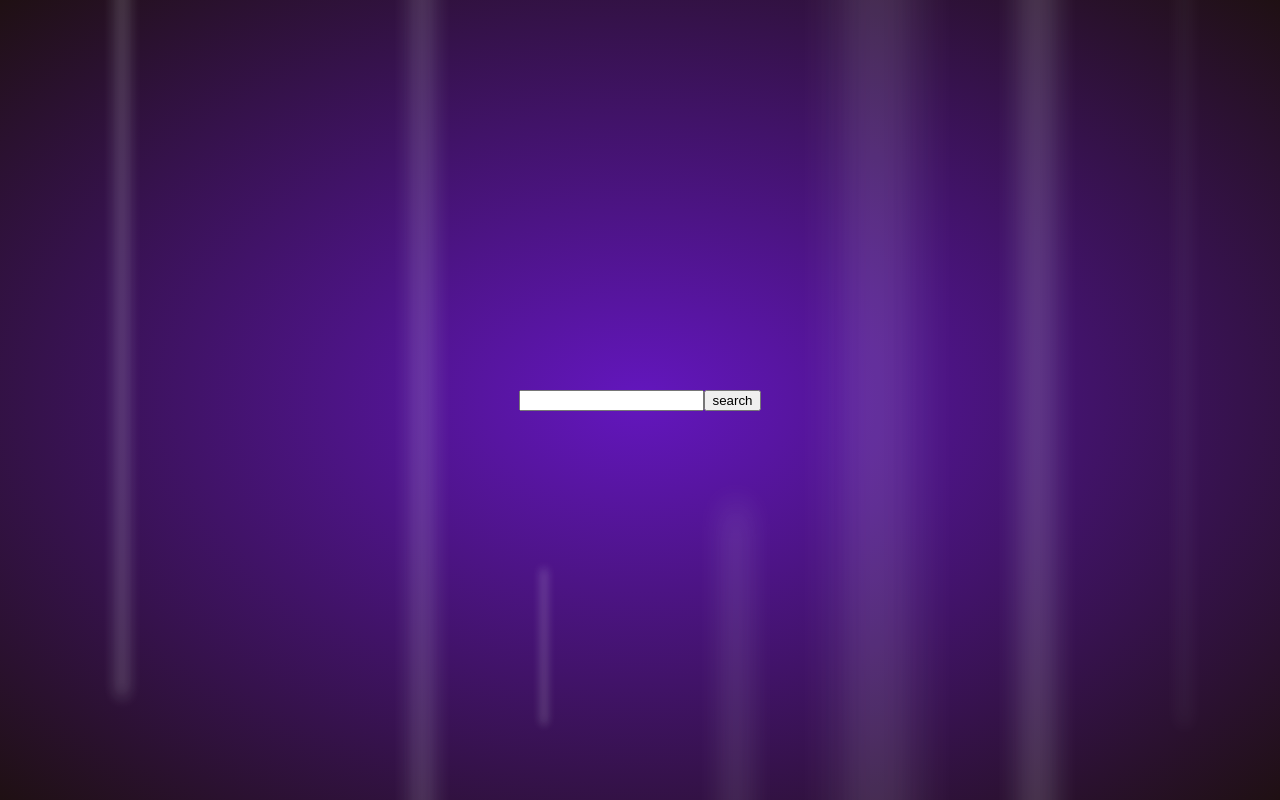
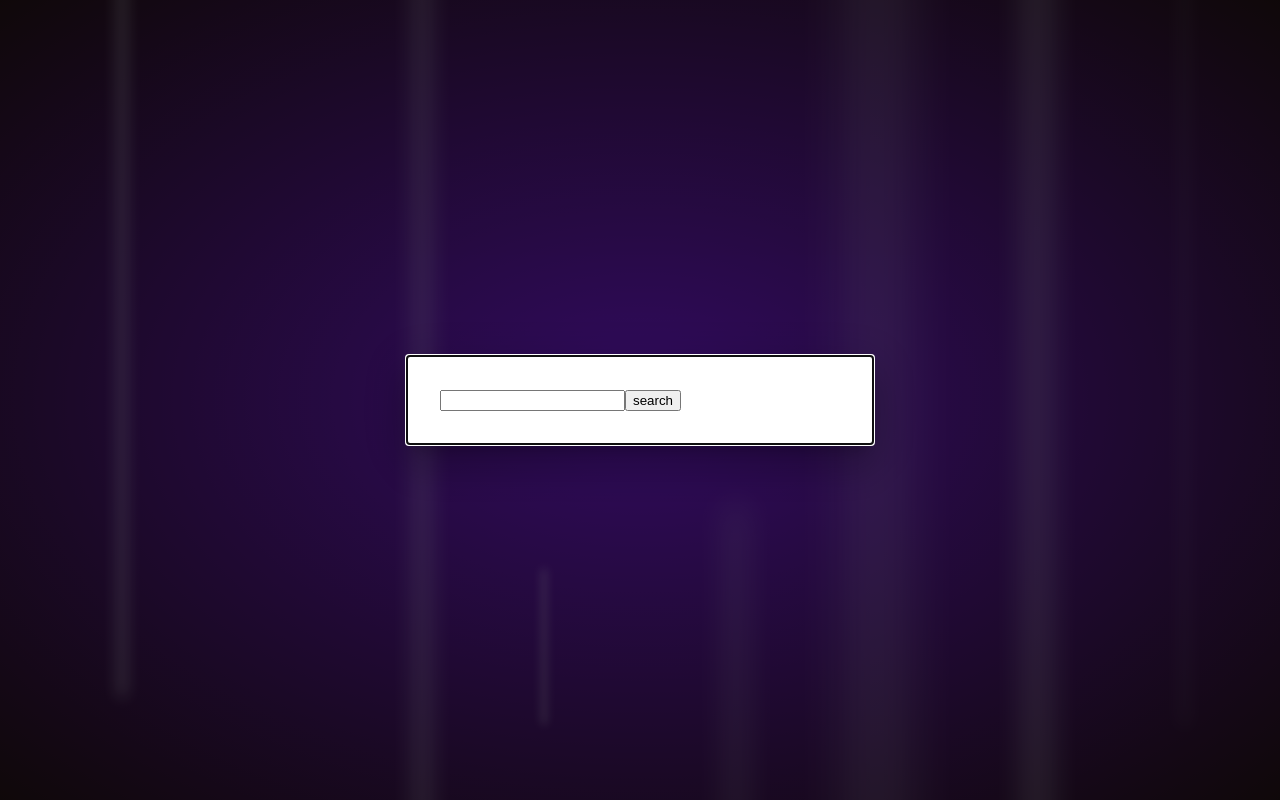
Before and after one commit to UenalAnastasiia/weather_track, a React (Create React App) app: page / in a window 1280 px wide. Built offline with nearby package versions, Linux system fonts and the light colour scheme.

Commit message:
open and close city choose modal

```diff
--- a/src/API/coordinatesService.tsx
+++ b/src/API/coordinatesService.tsx
@@ -1,10 +1,18 @@
 export default class CoordinatesService {
-    static async fetchCoordinateAPI(name) {
+    static cityName: string;
+
+    static async fetchCoordinateAPI(name: string) {
+        this.cityName = name;
+
         const data = await fetch(
             `https://geocoding-api.open-meteo.com/v1/search?name=${name}&count=1&language=en&format=json`
         );
 
         const jsonData = await data.json();
         return jsonData;
-      }
+    }
+
+    static getCityName() {
+        return this.cityName
+    }
 }
--- a/src/components/CityInputChoose.tsx
+++ b/src/components/CityInputChoose.tsx
@@ -1,40 +1,65 @@
-import { useState } from "react";
+import { forwardRef, useImperativeHandle, useState } from "react";
 import { useFetching } from "../hooks/useFetching";
 import CoordinatesService from "../API/coordinatesService";
 import CurrentWeather from "./currentWeather_components/CurrentWeather";
 import WeatherService from "../API/weatherService";
-
+import Modal from '@mui/material/Modal';
+import Box from '@mui/material/Box';
+import Button from '@mui/material/Button';
 
 const CityInputChoose = () => {
   const [inputValue, setInputValue] = useState("");
   const [cityData, setCityData] = useState(Object);
   const [show, setShow] = useState(false);
+  const [openSearchModal, setOpenSearchModal] = useState(true);
+  const handleOpenSearchModal = () => setOpenSearchModal(true);
+  const handleCloseSearchModal = () => setOpenSearchModal(false);
+
+  const style = {
+    position: 'absolute' as 'absolute',
+    top: '50%',
+    left: '50%',
+    transform: 'translate(-50%, -50%)',
+    width: 400,
+    bgcolor: 'background.paper',
+    border: '2px solid #000',
+    boxShadow: 24,
+    p: 4,
+  };
 
   const [fetchAPIData, postError] = useFetching(async () => {
     const cData = await CoordinatesService.fetchCoordinateAPI(inputValue);
     setCityData(cData.results[0]);
     setShow(true);
 
-    WeatherService.getCoordinatesForUrl(cData.results[0].latitude, cData.results[0].longitude)
+    WeatherService.getCoordinatesForUrl(
+      cData.results[0].latitude,
+      cData.results[0].longitude
+    );
   });
-
 
   const handleSearchCity = () => {
     fetchAPIData(inputValue);
+    setOpenSearchModal(false);
   };
 
   return (
     <div>
-      <input
-        type="text"
-        onChange={(e) => setInputValue(e.target.value)}
-      ></input>
-      <button onClick={handleSearchCity}>search</button>
+      <Modal
+        open={openSearchModal}
+        onClose={handleCloseSearchModal}
+        aria-labelledby="modal-modal-title"
+        aria-describedby="modal-modal-description" >
+        <Box sx={style}>
+          <input type="text" onChange={(e) => setInputValue(e.target.value)}></input>
+          <button onClick={handleSearchCity}>search</button>
+        </Box>
+      </Modal>
 
-      {show
-      ? (
+      {show ? (
         <CurrentWeather name={cityData.name} />
-      ) : null}
+      ) : // <Link to="/current"><CurrentWeather name={cityData.name} /></Link>
+      null}
     </div>
   );
 };
--- a/src/components/currentWeather_components/CurrentWeather.tsx
+++ b/src/components/currentWeather_components/CurrentWeather.tsx
@@ -5,13 +5,32 @@ import Card from "react-bootstrap/Card";
 import WeatherImg from "../weather_infos/WeatherImg";
 import WeatherDescription from "../weather_infos/WeatherDescription";
 import CurrentTabs from "./CurrentTabs";
-import BottomNavigationAction from "@mui/material/BottomNavigationAction";
-import ThermostatIcon from '@mui/icons-material/Thermostat';
+import SearchIcon from "@mui/icons-material/ImageSearch";
+import Modal from '@mui/material/Modal';
+import Box from '@mui/material/Box';
+import Button from '@mui/material/Button';
+import CityInputChoose from "../CityInputChoose";
 
 
 const CurrentWeather = (props) => {
   const [loading, setLoading] = useState(true);
   const [weatherData, setWeatherData] = useState(Object);
+  const [openSearchModal, setOpenSearchModal] = useState(false);
+  const handleOpenSearchModal = () => setOpenSearchModal(true);
+  const handleCloseSearchModal = () => setOpenSearchModal(false);
+
+
+  const style = {
+    position: 'absolute' as 'absolute',
+    top: '50%',
+    left: '50%',
+    transform: 'translate(-50%, -50%)',
+    width: 400,
+    bgcolor: 'background.paper',
+    border: '2px solid #000',
+    boxShadow: 24,
+    p: 4,
+  };
 
   const [fetchAPIData, postError] = useFetching(async () => {
     const todayWeather = await weatherService.fetchTodayWeather();
@@ -77,6 +96,8 @@ const CurrentWeather = (props) => {
 
               {weatherData && (
                 <div>
+                  <Button className="searchBtn" onClick={handleOpenSearchModal}><SearchIcon style={{ color: "#F02222", fontSize: 32 }} /></Button>
+
                   <div className="currentDataBox">
                     <div className="circleBox">
                         <div className="circle">
@@ -120,6 +141,17 @@ const CurrentWeather = (props) => {
           </Card.Body>
         )}
       </Card>
+
+      <Modal
+        open={openSearchModal}
+        onClose={handleCloseSearchModal}
+        aria-labelledby="modal-modal-title"
+        aria-describedby="modal-modal-description"
+      >
+        <Box sx={style}>
+          <CityInputChoose />
+        </Box>
+      </Modal>
     </div>
   );
 };
--- a/src/styles/CurrentWeather.css
+++ b/src/styles/CurrentWeather.css
@@ -114,6 +114,12 @@
     width: 45px;
   }
 
+  .searchBtn {
+    position: absolute;
+    top: 8px;
+    right: 8px;
+  }
+
   /****** Close Current Weather ******/
 
 
```
Also changed, not shown: src/App.tsx (+7 -0 lines).
